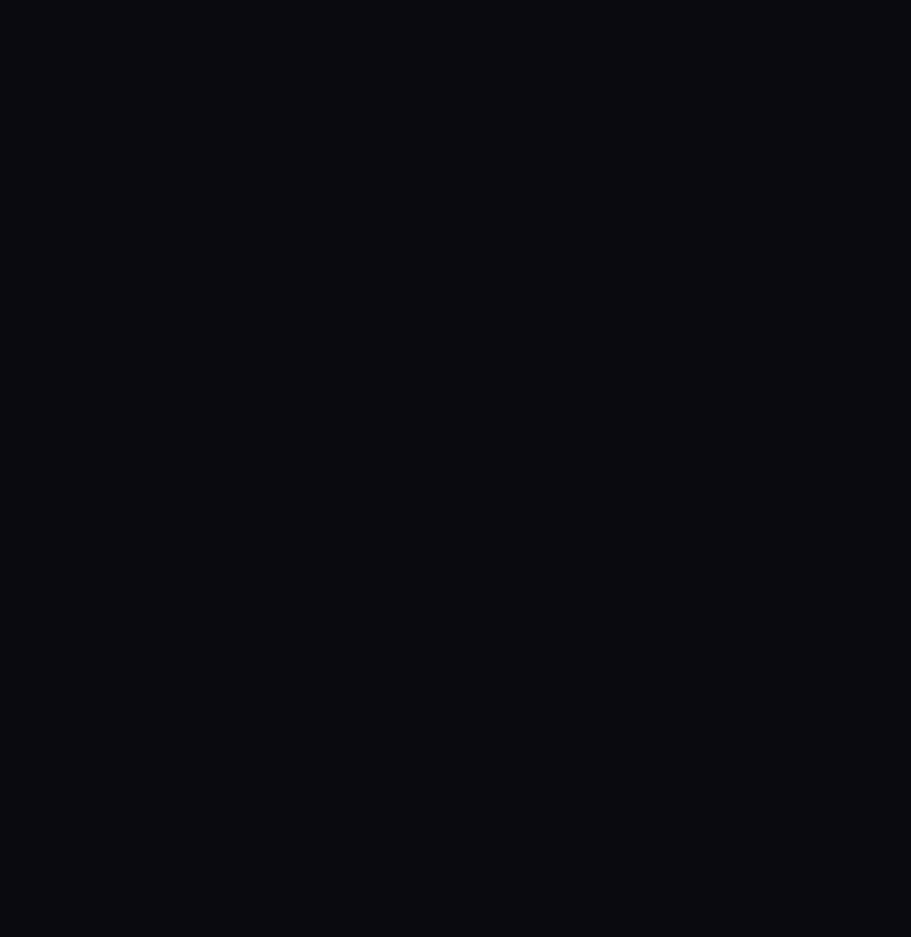
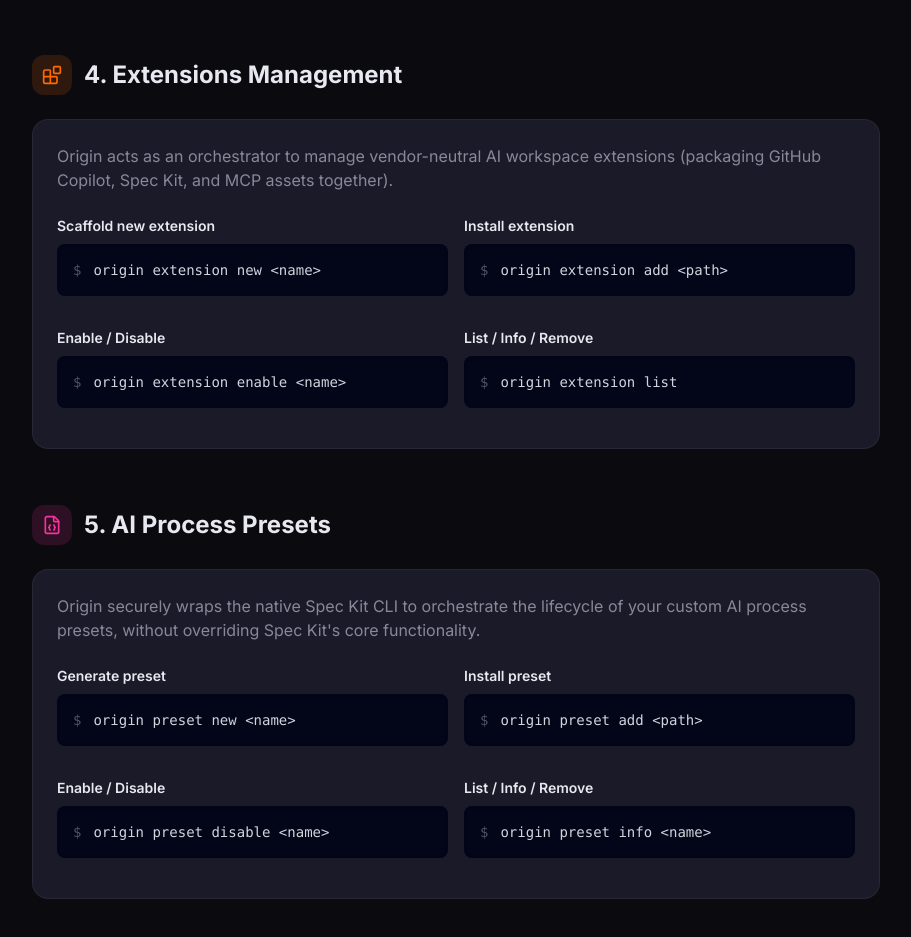
Before and after one commit to pandaind/origin_hub_registry, a React (Vite) app in the folder ui/: page /guide in a window 1280 px wide. Shown: the part 2865-3802 px from the top of the page, without its empty margins (184-1095 px from the left). Before the commit the page ends 3016 px from the top, so only its background shows below. Built offline with nearby package versions, Linux system fonts and the light colour scheme.

Commit message:
fix(ui): restore missing Extensions and Presets sections in CLI guide and fix TS unused variable error

```diff
--- a/ui/src/pages/GuidePage.tsx
+++ b/ui/src/pages/GuidePage.tsx
@@ -1,5 +1,5 @@
 import { useState } from 'react'
-import { Terminal, Copy, Check, CloudUpload, Zap, Globe, Search, Download, Settings } from 'lucide-react'
+import { Terminal, Copy, Check, CloudUpload, Globe, Search, Download, Settings, Blocks, FileJson } from 'lucide-react'
 import { Header } from '@/components/Header'
 
 function CodeSnippet({ command, output, className = "mb-4" }: { command: string, output?: React.ReactNode, className?: string }) {
@@ -182,9 +182,9 @@
                   command="origin hub discover"
                   output={
                     <>
-                      Scanning project stack... Found <b>React</b> and <b>TypeScript</b>.<br />
-                      Recommended assets:<br />
-                      <span>[1] logicist/react-expert</span><br />
+                      Scanning project stack... Found <b>React</b> and <b>TypeScript</b>.<br/>
+                      Recommended assets:<br/>
+                      <span>[1] logicist/react-expert</span><br/>
                       <span>[2] logicist/typescript-skill</span>
                     </>
                   }
@@ -219,6 +219,76 @@
           </div>
         </section>
 
+        {/* 4. Extensions */}
+        <section className="mb-14">
+          <div className="mb-6 flex items-center gap-3">
+            <div className="flex h-10 w-10 items-center justify-center rounded-xl bg-orange-500/15 text-orange-500">
+              <Blocks className="h-5 w-5" />
+            </div>
+            <h2 className="text-2xl font-bold">4. Extensions Management</h2>
+          </div>
+
+          <div className="rounded-2xl border p-6" style={{ borderColor: 'var(--border)', backgroundColor: 'var(--surface-2)' }}>
+            <p className="mb-6" style={{ color: 'var(--text-dim)' }}>
+              Origin acts as an orchestrator to manage vendor-neutral AI workspace extensions (packaging GitHub Copilot, Spec Kit, and MCP assets together).
+            </p>
+
+            <div className="grid grid-cols-1 md:grid-cols-2 gap-4">
+              <div>
+                <p className="mb-2 text-sm font-semibold" style={{ color: 'var(--text)' }}>Scaffold new extension</p>
+                <CodeSnippet command="origin extension new <name>" />
+              </div>
+              <div>
+                <p className="mb-2 text-sm font-semibold" style={{ color: 'var(--text)' }}>Install extension</p>
+                <CodeSnippet command="origin extension add <path>" />
+              </div>
+              <div>
+                <p className="mb-2 text-sm font-semibold" style={{ color: 'var(--text)' }}>Enable / Disable</p>
+                <CodeSnippet command="origin extension enable <name>" />
+              </div>
+              <div>
+                <p className="mb-2 text-sm font-semibold" style={{ color: 'var(--text)' }}>List / Info / Remove</p>
+                <CodeSnippet command="origin extension list" />
+              </div>
+            </div>
+          </div>
+        </section>
+
+        {/* 5. Presets */}
+        <section className="mb-14">
+          <div className="mb-6 flex items-center gap-3">
+            <div className="flex h-10 w-10 items-center justify-center rounded-xl bg-pink-500/15 text-pink-500">
+              <FileJson className="h-5 w-5" />
+            </div>
+            <h2 className="text-2xl font-bold">5. AI Process Presets</h2>
+          </div>
+
+          <div className="rounded-2xl border p-6" style={{ borderColor: 'var(--border)', backgroundColor: 'var(--surface-2)' }}>
+            <p className="mb-6" style={{ color: 'var(--text-dim)' }}>
+              Origin securely wraps the native Spec Kit CLI to orchestrate the lifecycle of your custom AI process presets, without overriding Spec Kit's core functionality.
+            </p>
+
+            <div className="grid grid-cols-1 md:grid-cols-2 gap-4">
+              <div>
+                <p className="mb-2 text-sm font-semibold" style={{ color: 'var(--text)' }}>Generate preset</p>
+                <CodeSnippet command="origin preset new <name>" />
+              </div>
+              <div>
+                <p className="mb-2 text-sm font-semibold" style={{ color: 'var(--text)' }}>Install preset</p>
+                <CodeSnippet command="origin preset add <path>" />
+              </div>
+              <div>
+                <p className="mb-2 text-sm font-semibold" style={{ color: 'var(--text)' }}>Enable / Disable</p>
+                <CodeSnippet command="origin preset disable <name>" />
+              </div>
+              <div>
+                <p className="mb-2 text-sm font-semibold" style={{ color: 'var(--text)' }}>List / Info / Remove</p>
+                <CodeSnippet command="origin preset info <name>" />
+              </div>
+            </div>
+          </div>
+        </section>
+
       </main>
     </div>
   )
```
